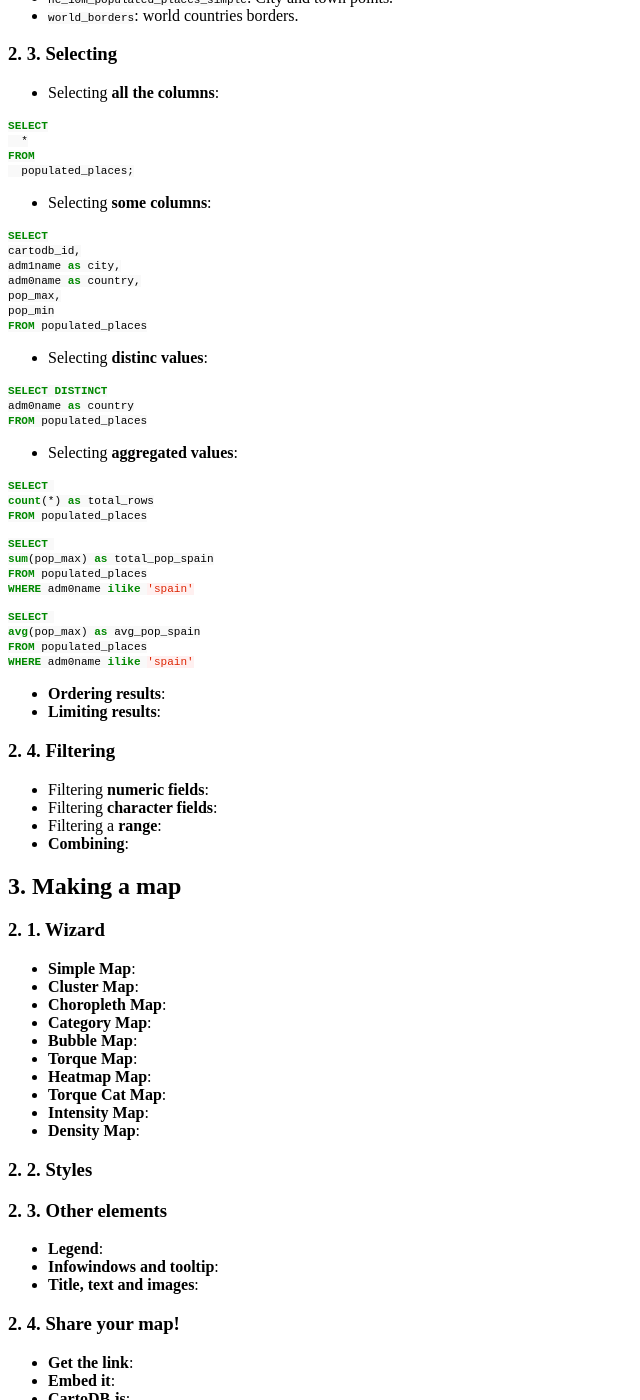
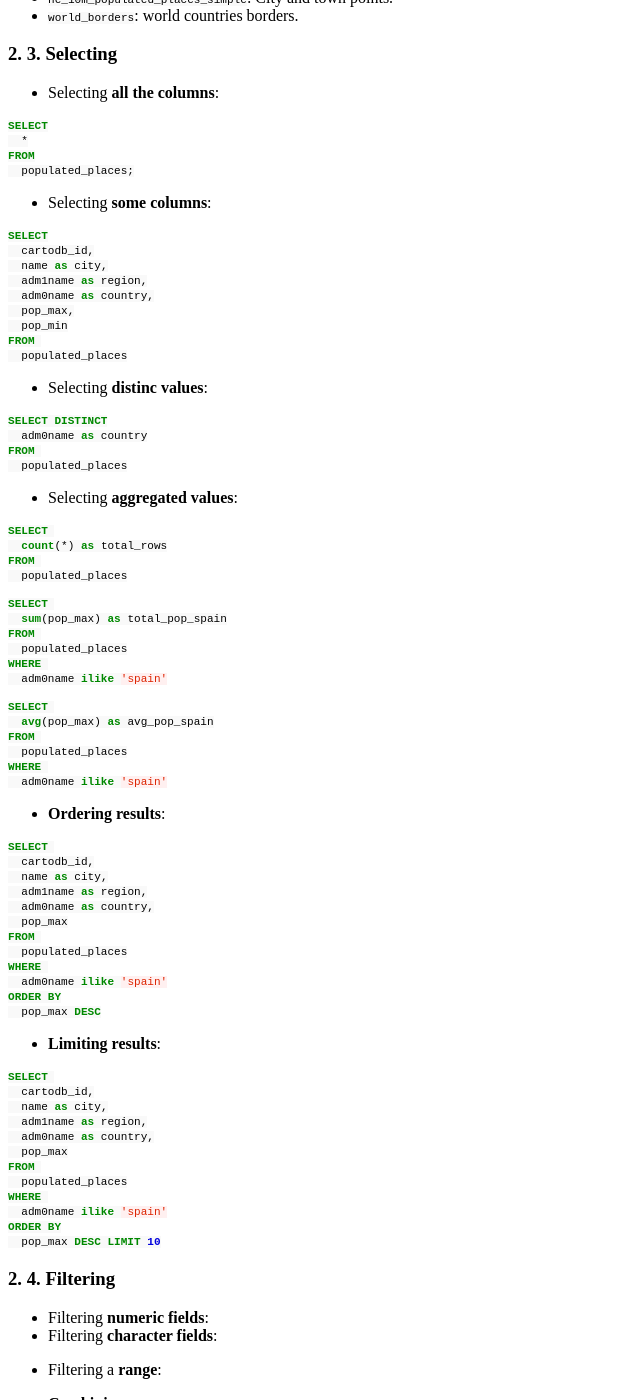
Before and after one commit to CartoDB/training, a Jekyll site: the page built from _posts/2016-05-6-jpd16-intro.md, in a window 1280 px wide and 1400 px high, scrolled down 2628 px. Shown: the whole window, without its empty margins (0-640 px from the left). Built offline with Jekyll 4.4.1, drawn with Linux system fonts in a browser that asks for light colours; a style sheet for code colours, icons or effects is not loaded.

Commit message:
add sql queries adv

````diff
--- a/_posts/2016-05-6-jpd16-intro.md
+++ b/_posts/2016-05-6-jpd16-intro.md
@@ -128,52 +128,92 @@ FROM
 
 ```sql
 SELECT
-cartodb_id,
-adm1name as city,
-adm0name as country,
-pop_max,
-pop_min
-FROM populated_places
+  cartodb_id,
+  name as city,
+  adm1name as region,
+  adm0name as country,
+  pop_max,
+  pop_min
+FROM
+  populated_places
 ```
 
 * Selecting **distinc values**:
 
 ```sql
 SELECT DISTINCT
-adm0name as country
-FROM populated_places
+  adm0name as country
+FROM
+  populated_places
 ```
 
 * Selecting **aggregated values**:
 
 ```sql
 SELECT
-count(*) as total_rows
-FROM populated_places
+  count(*) as total_rows
+FROM
+  populated_places
 ```
 
 ```sql
 SELECT
-sum(pop_max) as total_pop_spain
-FROM populated_places
-WHERE adm0name ilike 'spain'
+  sum(pop_max) as total_pop_spain
+FROM
+  populated_places
+WHERE
+  adm0name ilike 'spain'
 ```
 
 ```sql
 SELECT
-avg(pop_max) as avg_pop_spain
-FROM populated_places
-WHERE adm0name ilike 'spain'
+  avg(pop_max) as avg_pop_spain
+FROM
+  populated_places
+WHERE
+  adm0name ilike 'spain'
 ```
 
 * **Ordering results**:
+
+```sql
+SELECT
+  cartodb_id,
+  name as city,
+  adm1name as region,
+  adm0name as country,
+  pop_max
+FROM
+  populated_places
+WHERE
+  adm0name ilike 'spain'
+ORDER BY
+  pop_max DESC
+```
+
 * **Limiting results**:
+
+```sql
+SELECT
+  cartodb_id,
+  name as city,
+  adm1name as region,
+  adm0name as country,
+  pop_max
+FROM
+  populated_places
+WHERE
+  adm0name ilike 'spain'
+ORDER BY
+  pop_max DESC LIMIT 10
+```
 
 ### 2. 4. Filtering
 
 * Filtering **numeric fields**:
 * Filtering **character fields**:
 * Filtering a **range**:
+
 * **Combining**:
 
 ## 3. Making a map
````
